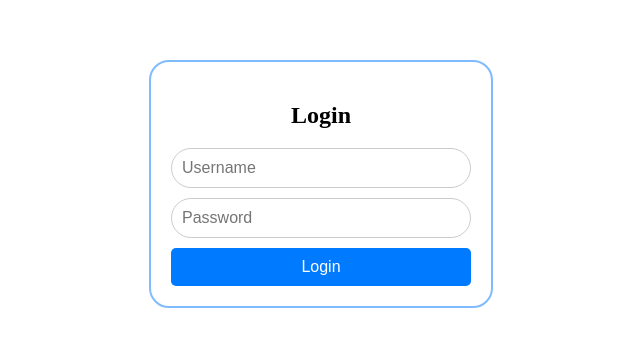
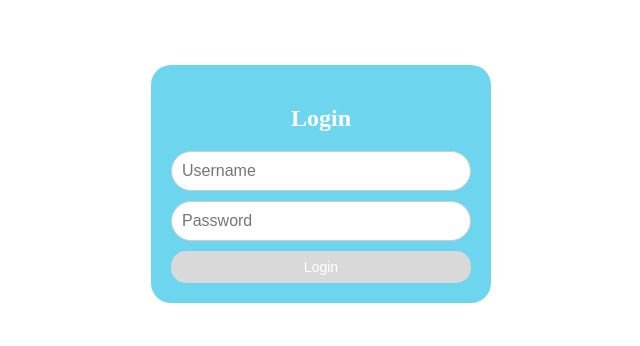
Before and after one commit to Eben717/invoicing_app, a React (Create React App) app: page / in a window 1280 px wide. Shown: the part 224-570 px from the top of the page, without its empty margins (319-959 px from the left). Built offline with nearby package versions, Linux system fonts and the light colour scheme.

Commit message:
added some styling

```diff
--- a/src/App.js
+++ b/src/App.js
@@ -7,12 +7,12 @@ function App() {
           display: 'flex',
           flexDirection: 'column',
           width: '300px',
-          border: '2px solid rgba(0, 123, 255, 0.5)',
           borderRadius: '20px',
           padding: '20px',
+          backgroundColor: '#6DD5ED', // Slightly lighter shade of 56CCF2
         }}
       >
-        <h2 style={{ textAlign: 'center' }}>Login</h2>
+        <h2 style={{ textAlign: 'center', color: '#FFFFFF' }}>Login</h2>
         <input
           type="text"
           placeholder="Username"
@@ -46,12 +46,12 @@ function App() {
         <button
           type="submit"
           style={{
-            padding: '10px',
-            fontSize: '16px',
-            backgroundColor: '#007BFF',
-            color: 'white',
+            padding: '8px', // Reduced size
+            fontSize: '14px', // Reduced size
+            backgroundColor: '#D9D9D9',
+            color: '#FFFFFF',
             border: 'none',
-            borderRadius: '5px',
+            borderRadius: '15px', // Updated radius
             cursor: 'pointer',
           }}
         >
```
